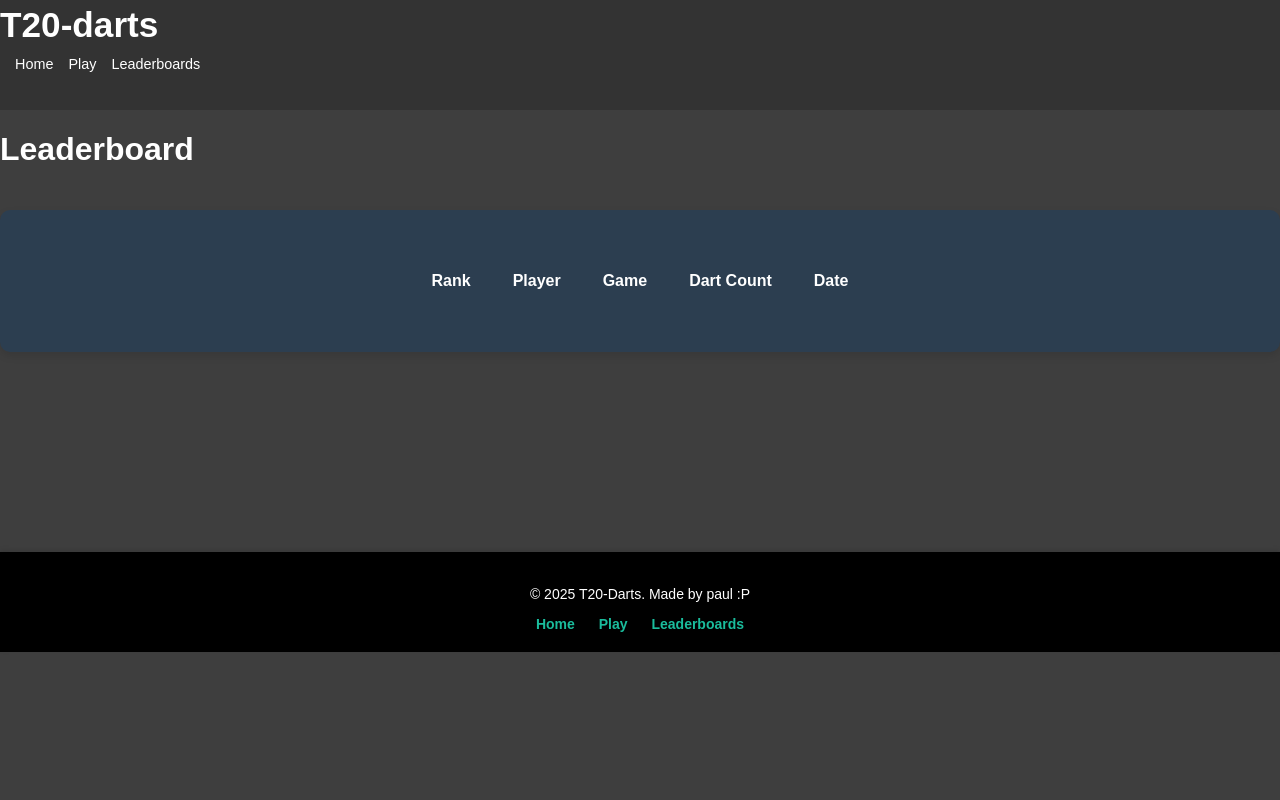
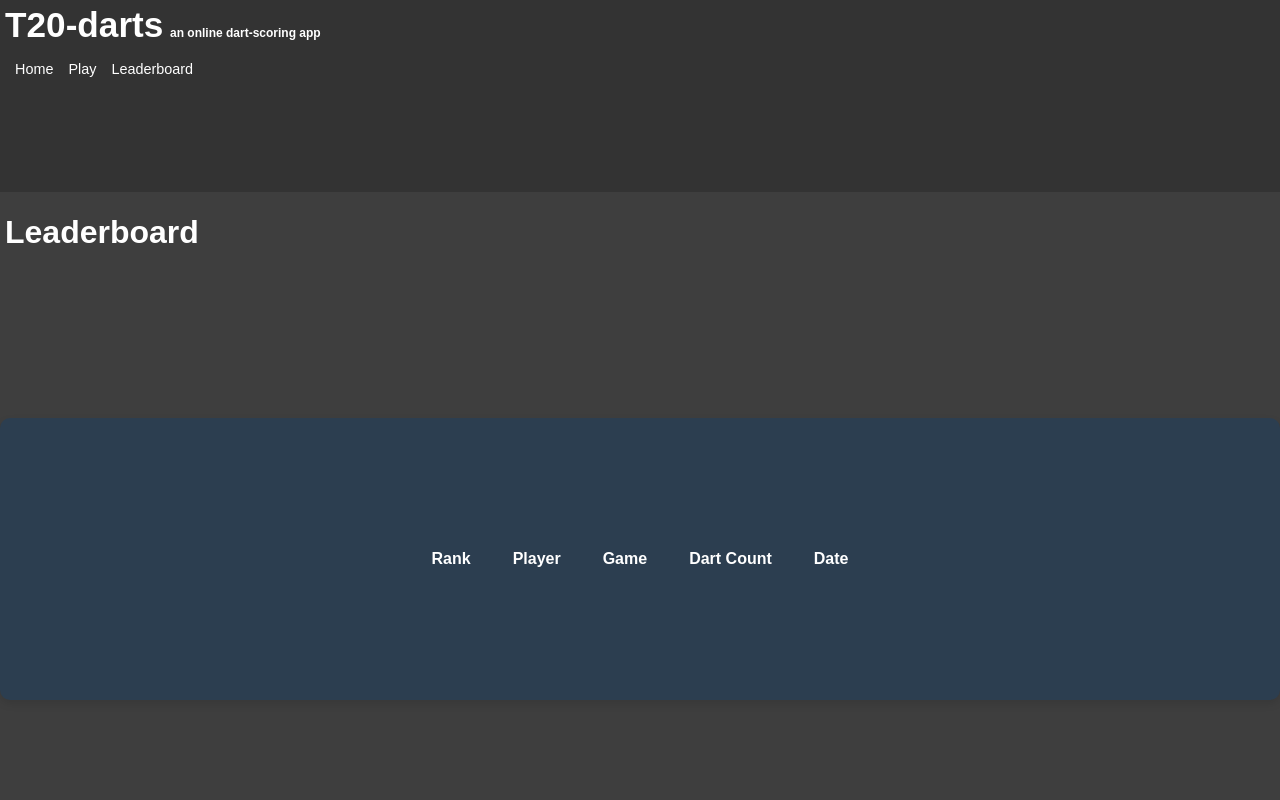
Before and after one commit to paulBenitezz/Darts_Scorer, a plain HTML site: page public/leaderboard.html in a window 1280 px wide. Shown: the top 800 px of the page. Drawn offline with Linux system fonts and the light colour scheme; no server answers.

Commit message:
frontend changes, leaderboard fix

```diff
--- a/public/leaderboard.html
+++ b/public/leaderboard.html
@@ -4,9 +4,14 @@
 <head>
     <meta charset="UTF-8">
     <meta name="viewport" content="width=device-width, initial-scale=1.0">
-    <title>Leaderboard</title>
     <link rel="stylesheet" href="styles/styles.css">
     <link rel="stylesheet" href="styles/specials.css">
+    <title>Leaderboard</title>
+    <style>
+        h1 {
+            margin-left: 5px;
+        }
+    </style>
 </head>
 
 <body>
@@ -15,12 +20,13 @@
         <div class="header-container">
             <div class="navbar-brand">
                 <a href="index.html">T20-darts</a>
+                <h5>an online dart-scoring app</h5>
             </div>
             <div class="navbar-menu">
                 <ul>
                     <li><a href="index.html">Home</a></li>
                     <li><a href="play.html">Play</a></li>
-                    <li><a href="leaderboard.html">Leaderboards</a></li>
+                    <li><a href="leaderboard.html">Leaderboard</a></li>
                 </ul>
             </div>
         </div>
--- a/public/scripts/GameFunctionality.js
+++ b/public/scripts/GameFunctionality.js
@@ -145,7 +145,7 @@ function createScoreInput(player, playerDiv, index, scoreLabel, outShotLabel) {
                         showBanner(`${player.name} reached 0!`, 3000, '#28a745');
                         showWinModal(player, `${player.name} wins!`, redemptionMode);
                         winnersList.push(player.name);
-                        await saveToLeaderboard(gametype, player.player_id, player.dartCount)
+                        //await saveToLeaderboard(gametype, player.player_id, player.dartCount)
                     }
                     if (redemptionTurns === 0) {
                         if (winnersList.length > 1) {
@@ -158,7 +158,7 @@ function createScoreInput(player, playerDiv, index, scoreLabel, outShotLabel) {
                                 console.log(`Winner: ${tmp.name}`);
                                 showWinModal(tmp, `${tmp.name} wins sudden death!`, false);
                                 console.log(`${tmp.name} wins sudden death!`);
-                                //await saveToLeaderboard(gametype, tmp.player_id, tmp.dart_count);
+                                // await saveToLeaderboard(gametype, tmp.player_id, tmp.dart_count);
                             } else {
                                 console.error(`Winner ${winnerName} not found in playersData.`);
                             }
--- a/public/scripts/GameLooks.js
+++ b/public/scripts/GameLooks.js
@@ -44,8 +44,9 @@ async function showWinModal(winningPlayer, message, isRedemptionMode) {
                 modal.style.display = 'none';
 
                 console.log("saving after win modal");
+                console.log(`Winning player: ${winningPlayer.gametype}, ${winningPlayer.player_id}, ${winningPlayer.dart_count}`);
                 await saveToLeaderboard(winningPlayer.gametype, winningPlayer.player_id, winningPlayer.dart_count);
-                restartGame();
+                //restartGame();
                 // leg won
             };
         });
--- a/public/styles/specials.css
+++ b/public/styles/specials.css
@@ -169,13 +169,13 @@
     flex-direction: column;
     align-items: center;
     justify-content: center;
-    margin-top: 20px;
     color: #fff;
     gap: 10px;
     padding: 50px;
     background-color: #2c3e50;
     border-radius: 10px;
     box-shadow: 0 4px 8px rgba(0, 0, 0, 0.1);
+
 }
 
 th {
--- a/public/styles/styles.css
+++ b/public/styles/styles.css
@@ -8,6 +8,10 @@ html, body {
     flex-direction: column;
     display: flex;
 }
+body > *:not(footer) {
+    flex: 1;
+    /* Push the footer to the bottom */
+}
 
 h1 {
     color:#fff;
@@ -16,6 +20,14 @@ h1 {
 h2 {
     color: #333;
 }
+ h5 {
+     font-size: 12px;
+     color: #fff;
+     margin: 0;
+     margin-left: 170px;
+     margin-bottom: 0px;
+     margin-top: -19.5px;
+ }
 .container {
     text-align: center;
     padding: 20px;
@@ -51,11 +63,12 @@ h2 {
     text-decoration: none;
     font-size: 2.2em;
     font-weight: bold;
+    margin-left: 5px;
 }
 
 .navbar-menu ul {
     list-style: none;
-    margin: 0;
+    margin: 10px;
     padding: 0;
     display: flex;
     margin-left: auto;
@@ -290,7 +303,7 @@ button {
 .footer {
     position: relative;
     /* Ensure it stays in the normal document flow */
-    bottom: 0;
+    bottom: -300px;
     left: 0;
     width: 100%;
     background-color: #000;
@@ -305,7 +318,6 @@ button {
     /* Subtle shadow */
     z-index: 1000;
     /* Ensure it appears above other elements */
-    margin-top: 200px;
 }
 
 .footer-links {
```
Also changed, not shown: public/index.html (+3 -1 lines), public/play.html (+2 -1 lines).
